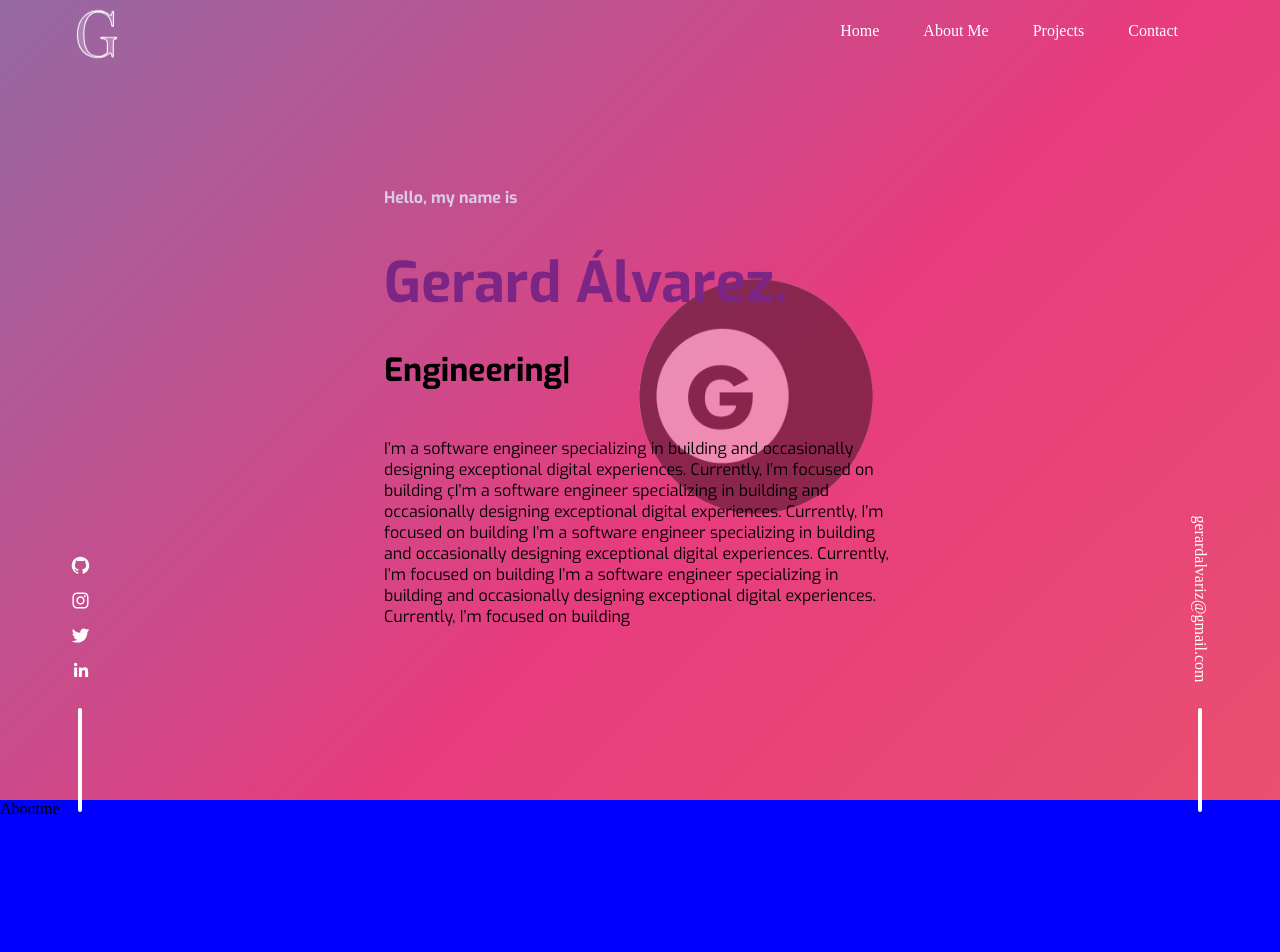
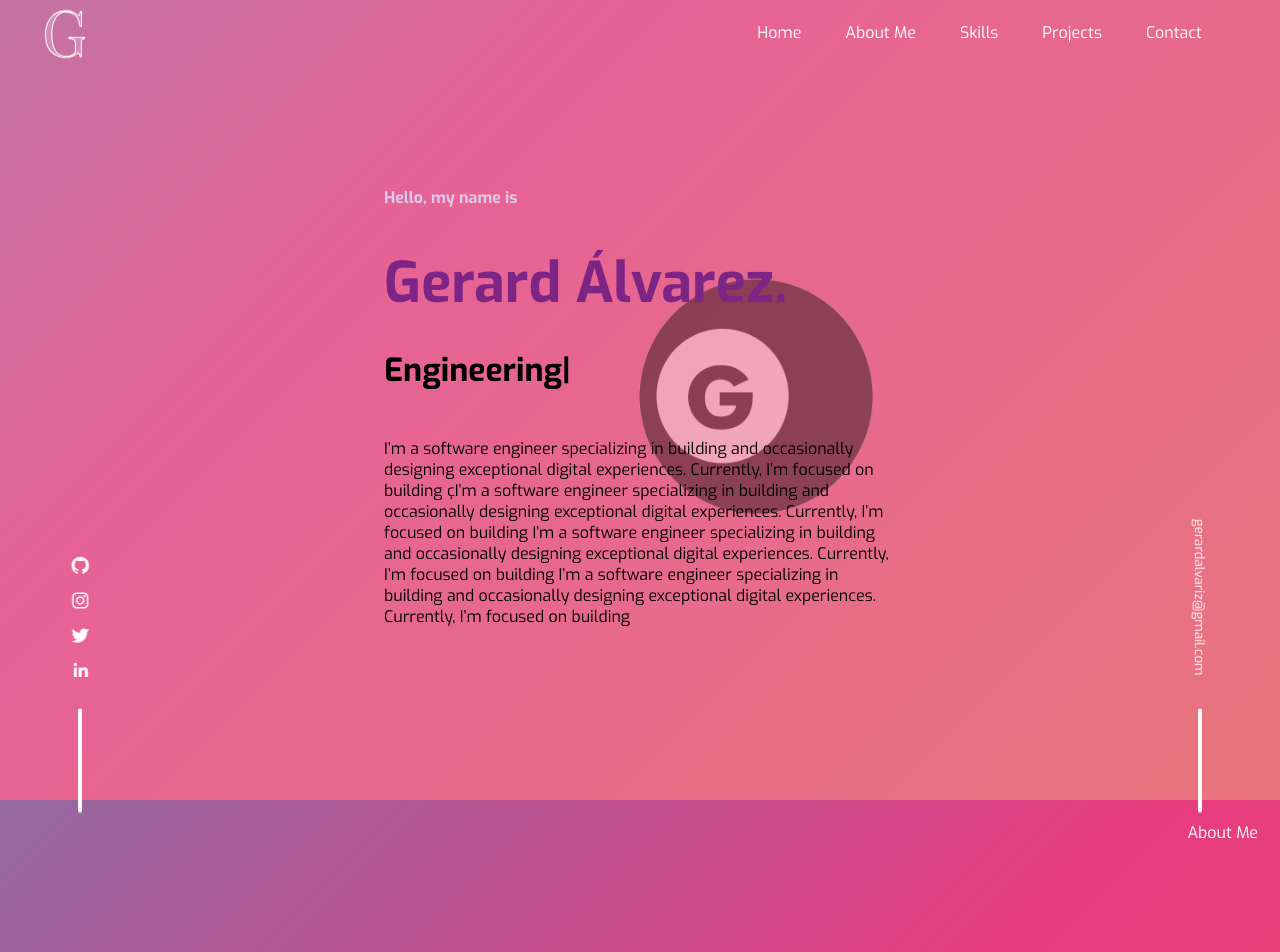
Before and after one commit to gerardalvarez/gerardalvarez.github.io, a React (Create React App) app: page / in a window 1280 px wide. Shown: the top 952 px of the page. Built offline with nearby package versions, Linux system fonts and the light colour scheme.

Commit message:
efectos a navbar y sidebar añadidos

```diff
--- a/src/App.css
+++ b/src/App.css
@@ -1,11 +1,12 @@
 
 :root{
-    background-color:  rgb(0, 0, 0);
+    background-color:  rgb(255, 255, 255);
 }
 
 
   .app{
     width: 100%;
+    font-family: 'Exo', sans-serif;
 
   }
 
--- a/src/PortfolioContainer/AboutMe/AboutMe.js
+++ b/src/PortfolioContainer/AboutMe/AboutMe.js
@@ -4,11 +4,26 @@ import './aboutMe.css'
 
 
 
+
 const Aboutme = () => {
+  const item = {
+    hidden: {  opacity: 0 },
+    visible: {
+      opacity: 1
+    }
+  };
   return (
-    <><div className='a'>Aboutme</div>
-    <motion.button whileHover={{scale:4.5}}
-        >suuu</motion.button></>
+    <><div className='container'>
+      <motion.div
+      initial="hidden"
+      animate="visible"
+        variants={item}
+        transition ={{duration:2}}
+        >
+           <a id='a' href="/aboutme">About Me</a></motion.div>
+    </div>
+
+    </>
   )
 }
 
--- a/src/PortfolioContainer/AboutMe/aboutMe.css
+++ b/src/PortfolioContainer/AboutMe/aboutMe.css
@@ -1,4 +1,51 @@
-.a {
+.container {
     height: 100vh;
-    background-color: blue;
+    width: 100%;
+    -webkit-animation: fadeIn 1 1s ease-out;
+      -moz-animation: fadeIn 1 1s ease-out;
+      -o-animation: fadeIn 1 1s ease-out;
+      background: linear-gradient(-45deg, #ee7752, #e73c7e, #23a6d5, #23d5ab);
+      background-size: 400% 400%;
+      animation: gradient 10s ease infinite;
+    overflow: hidden;
+    position: relative;
+
 }
+
+
+
+
+
+
+
+@keyframes gradient {
+    0% {
+        background-position: 0% 50%;
+    }
+    50% {
+        background-position: 100% 50%;
+    }
+    100% {
+        background-position: 0% 50%;
+    }
+  }
+
+  @-webkit-keyframes fadeIn{
+  from{opacity: 0;}
+  to{opacity: 1;}
+  }
+
+  @-moz-keyframes fadeIn{
+  from{opacity: 0;}
+  to{opacity: 1;}
+  }
+
+  @-o-keyframes fadeIn{
+  from{opacity: 0;}
+  to{opacity: 1;}
+  }
+
+  @keyframes fadeIn{
+  from{opacity: 0;}
+  to{opacity: 1;}
+  }
--- a/src/components/Hero/hero.css
+++ b/src/components/Hero/hero.css
@@ -6,9 +6,9 @@
       -webkit-animation: fadeIn 1 1s ease-out;
       -moz-animation: fadeIn 1 1s ease-out;
       -o-animation: fadeIn 1 1s ease-out;
-      background: linear-gradient(-45deg, #ee7752, #e73c7e, #23a6d5, #23d5ab);
+      background: linear-gradient(-45deg, #eb8768, #e66295, #4cb0d4, #5fd3b8);
       background-size: 400% 400%;
-      animation: gradient 10s ease infinite;
+      animation: gradient 15s ease infinite;
 
     }
 
--- a/src/components/Navbar/Navbar.js
+++ b/src/components/Navbar/Navbar.js
@@ -17,6 +17,14 @@ const icon = {
     opacity: 1,
     pathLength: 1,
     fill: "rgba(255, 255, 255, 0.2)"
+  }
+};
+
+const item = {
+  hidden: { y: 20, opacity: 0 },
+  visible: {
+    y: 0,
+    opacity: 1
   }
 };
 
@@ -66,10 +74,37 @@ const shownav =() => {
 
     <><nav id="navbar" className={show}>
       <div className='navbuttons'>
-        <a id='a' href="/home">Home</a>
-        <a id='a' href="/aboutme">About Me</a>
-        <a id='a' href="/projects">Projects</a>
-        <a id='a' href="/contact">Contact</a>
+        <motion.a id='a' href="/home"
+        initial="hidden"
+        animate="visible"
+          variants={item}
+          transition ={{duration:1}}
+          >Home</motion.a>
+        <motion.a id='a' href="/About"
+        initial="hidden"
+        animate="visible"
+          variants={item}
+          transition ={{duration:0.8,delay:0.2}}
+          >About Me</motion.a>
+          <motion.a id='a' href="/skills"
+        initial="hidden"
+        animate="visible"
+          variants={item}
+          transition ={{duration:0.8,delay:0.5}}
+          >Skills</motion.a>
+           <motion.a id='a' href="/projects"
+        initial="hidden"
+        animate="visible"
+          variants={item}
+          transition ={{duration:0.8, delay:0.8}}
+          >Projects</motion.a>
+          <motion.a id='a' href="/contact"
+        initial="hidden"
+        animate="visible"
+          variants={item}
+          transition ={{duration:0.8, delay:1.1}}
+          >Contact</motion.a>
+
       </div>
       <a href="/" className="logo">
         <motion.svg
--- a/src/components/Navbar/navbar.css
+++ b/src/components/Navbar/navbar.css
@@ -70,7 +70,7 @@ justify-content: right;
 height: 70px;
 width: 100%;
 
-padding-right: 10vh;
+padding-right: 7vh;
 
 
 }
@@ -79,7 +79,7 @@ padding-right: 10vh;
   display: flex;
   height: 57px;
   width: 60px;
-  padding-left: 12vh;
+  padding-left: 8vh;
   position: absolute;
 }
 
--- a/src/components/Sidebar/Sidebar.js
+++ b/src/components/Sidebar/Sidebar.js
@@ -1,21 +1,70 @@
 import React from 'react'
 import './sidebar.css'
 import { SocialIcon } from 'react-social-icons';
+import { motion } from "framer-motion";
+
+
+const item = {
+  hidden: { y: 40, opacity: 0 },
+  visible: {
+    y: 0,
+    opacity: 1
+  }
+};
+
 
 const Sidebar = () => {
   return (
    <> <div class="sidenav">
+    <motion.div
+    initial={{opacity:0,x:-20}}
+    animate={{opacity:1, x:0}}
+    transition ={{duration:0.8,delay:5}}>
     <SocialIcon url="https://github.com/" fgColor="#ffff" bgColor='transparent' style={{ height: 35, width: 35 }}/>
+    </motion.div>
+    <motion.div
+    initial={{opacity:0,x:-20}}
+    animate={{opacity:1, x:0}}
+    transition ={{duration:0.8,delay:5}}>
     <SocialIcon url="https://www.instagram.com/" fgColor="#ffff" bgColor='transparent' style={{ height: 35, width: 35 }}/>
+    </motion.div>
+    <motion.div
+    initial={{opacity:0,x:-20}}
+    animate={{opacity:1, x:0}}
+    transition ={{duration:0.8,delay:5}}>
+
   <SocialIcon url="https://twitter.com/jaketrent" fgColor="#ffff" bgColor='transparent' style={{ height: 35, width: 35 }}/>
-  <SocialIcon url="https://www.linkedin.com/" fgColor="#ffff" bgColor='transparent' style={{ height: 35, width: 35 }}/>
-  <hr></hr>
+  </motion.div>
+  <motion.div
+    initial={{opacity:0,x:-20}}
+    animate={{opacity:1, x:0}}
+    transition ={{duration:0.8,delay:5}}>
+      <SocialIcon url="https://www.linkedin.com/" fgColor="#ffff" bgColor='transparent' style={{ height: 35, width: 35 }}/>
+</motion.div>
+<motion.hr
+   initial="hidden"
+   animate="visible"
+     variants={item}
+     transition ={{duration:0.8, delay:5}}
+  ></motion.hr>
 </div>
+
 <div class="sidenav2">
     <div class="email-container">
-        <a id="aa" href="https://mail.google.com/mail/?view=cm&fs=1&tf=1&to=gerardalvariz@gmail.com" target="_blank">gerardalvariz@gmail.com</a>
+    <motion.div
+    initial={{opacity:0,x:-20}}
+    animate={{opacity:1, x:0}}
+    transition ={{duration:0.8,delay:5}}>
+      <a id="aa" href="https://mail.google.com/mail/?view=cm&fs=1&tf=1&to=gerardalvariz@gmail.com" target="_blank">gerardalvariz@gmail.com</a>
+</motion.div>
+
     </div>
-  <hr></hr>
+    <motion.hr
+   initial="hidden"
+   animate="visible"
+     variants={item}
+     transition ={{duration:0.8, delay:5}}
+  ></motion.hr>
 </div>
 </>
 
--- a/src/components/Sidebar/sidebar.css
+++ b/src/components/Sidebar/sidebar.css
@@ -7,7 +7,8 @@
     top: 0; /* Stay at the top */
     left: 0;
     background-color: #111; /* Black */
-    overflow-x: hidden; /* Disable horizontal scroll */
+     overflow-y:hidden;
+   overflow-x:hidden;
     padding-top: 20px;
     background-color: transparent;
     justify-content: flex-end;
@@ -27,6 +28,7 @@
     right: 0;
     background-color: #111; /* Black */
     overflow-x: hidden; /* Disable horizontal scroll */
+    overflow-y: hidden;
     padding-top: 20px;
     background-color: transparent;
     justify-content: flex-end;
@@ -55,5 +57,6 @@
  #aa {
     color: white;
     text-decoration: none;
+    font-size: smaller;
 
  }
```
Also changed, not shown: 1 other file (tests, documents, lock files or other folders).
